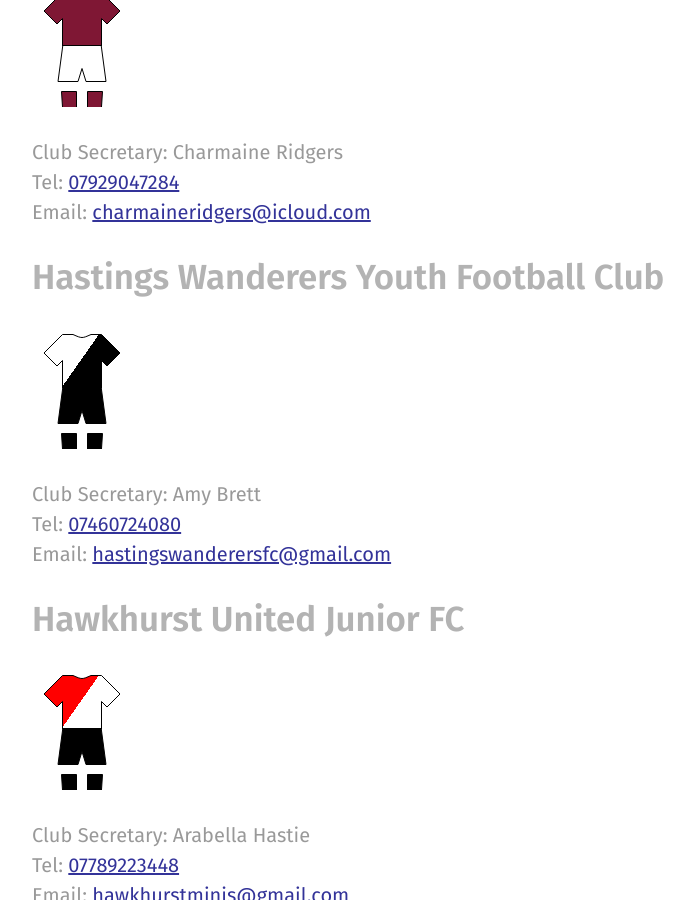
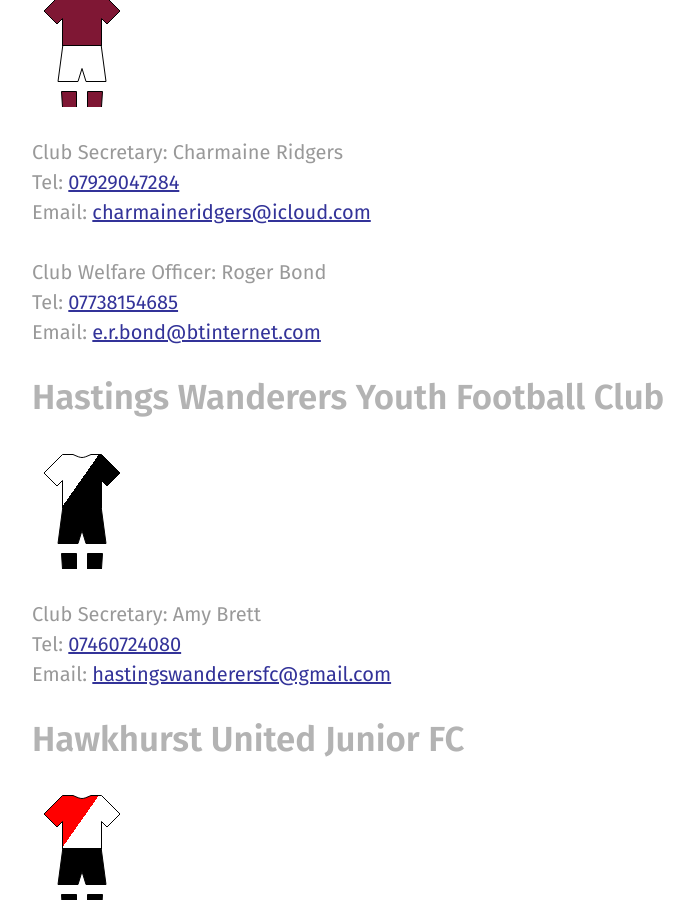
Before and after one commit to rotherleague/Rother, a Jekyll site: the page built from clubs.md, in a window 1280 px wide and 900 px high, scrolled down 6567 px. Shown: the whole window, without its empty margins (48-742 px from the left). Built offline with Jekyll 4.4.1, drawn with Linux system fonts in a browser that asks for light colours; nearby versions of some CDN libraries.

Commit message:
Update hastings_united_fc.html

```diff
--- a/_includes/clubs/hastings_united_fc.html
+++ b/_includes/clubs/hastings_united_fc.html
@@ -3,6 +3,14 @@
 <p>{% include kit.html top="#7f1734" top2="#7f1734" shorts="#FFFFFF" socks="#7f1734" %}
 
 </p>
-<p>Club Secretary: Charmaine Ridgers<br>
+<p>
+  Club Secretary: Charmaine Ridgers<br>
   Tel: <a href="tel:07929047284">07929047284</a><br>
-Email: <a href="mailto:charmaineridgers@icloud.com">charmaineridgers@icloud.com</a></p>
+Email: <a href="mailto:charmaineridgers@icloud.com">charmaineridgers@icloud.com</a>
+</p>
+<p>
+  Club Welfare Officer: Roger Bond
+<br>
+  Tel: <a href="tel:07738154685">07738154685</a><br>
+Email: <a href="mailto:e.r.bond@btinternet.comm">e.r.bond@btinternet.com</a>
+</p>
```
